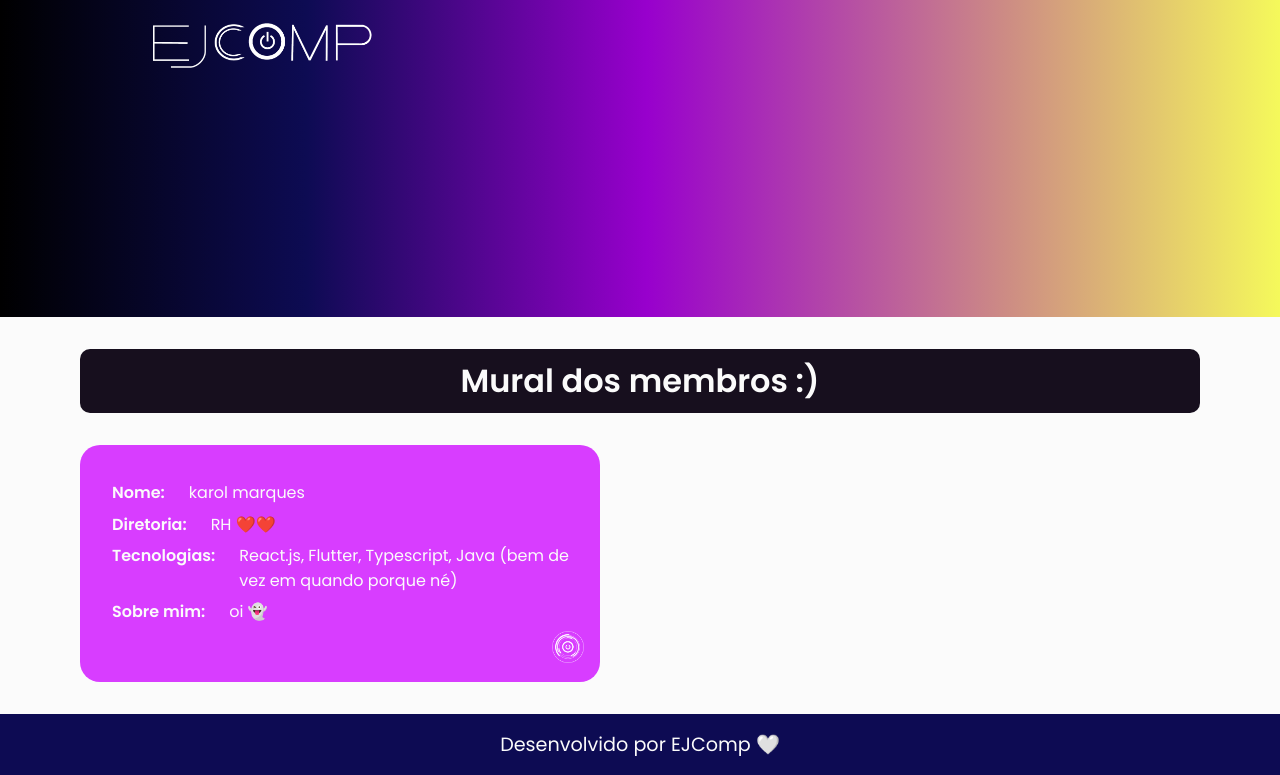
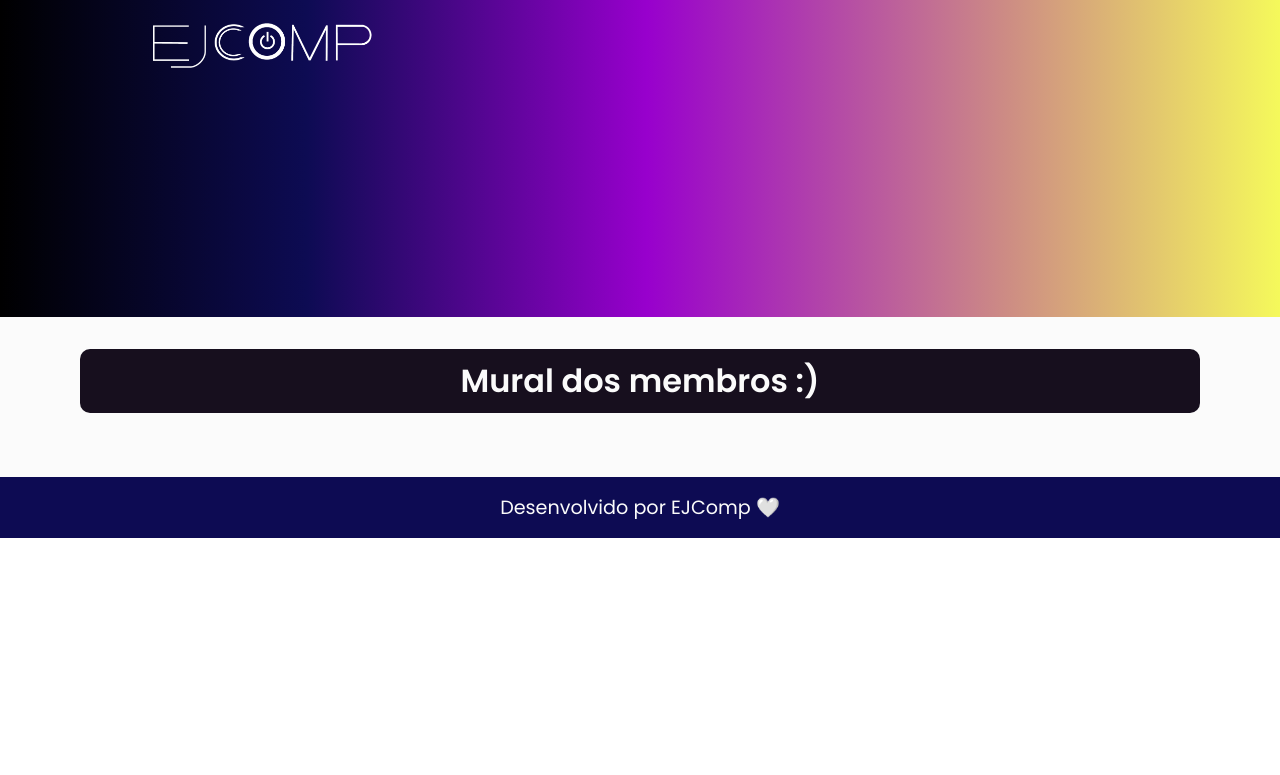
Before and after one commit to ejcompunesp/hacktoberfest2022, a React (Create React App) app: page / in a window 1280 px wide. Shown: the part 483-1258 px from the top of the page. After the commit the page ends 1021 px from the top, so only its background shows below. Built offline with nearby package versions, Linux system fonts and the light colour scheme.

Commit message:
fix images dont load on github pages

```diff
--- a/src/App.tsx
+++ b/src/App.tsx
@@ -20,10 +20,10 @@ function App() {
     <div className='container'>
       <div className='cover'>
         <div className='logo-ej'>
-          <img id='logo-ejcomp' src="/images/EJBRANCO.png" alt="Logo EJComp" />
-          <img id='ejcomp' src="/images/ejcomp.png" alt="Logo EJComp" />
+          <img id='logo-ejcomp' src="/images/EJBRANCO.PNG" alt="Logo EJComp" />
+          <img id='ejcomp' src="/images/ejcomp.PNG" alt="Logo EJComp" />
         </div>
-        <img id='hacktober' src="/images/hacktober.png" alt="Logo Hacktoberfest" />
+        <img id='hacktober' src="/images/hacktober.PNG" alt="Logo Hacktoberfest" />
       </div>
       <div className='mural'>
         <div className='title-container'><h1>Mural dos membros :)</h1></div>
--- a/src/components/card/Card.tsx
+++ b/src/components/card/Card.tsx
@@ -53,7 +53,7 @@ export const Card: React.FC<memberType> = ({ nome, diretoria, tecnologias, sobre
         {sobreMim}
       </div>
       <div id='image-container'>
-        <img src="/images/EJBRANCO.png" alt="Logo EJComp" />
+        <img src="/images/EJBRANCO.PNG" alt="Logo EJComp" />
       </div>
     </div>
   )
--- a/src/mural.ts
+++ b/src/mural.ts
@@ -9,10 +9,10 @@ type arrayMemberType = memberType[];
 
 
 export const members: arrayMemberType = [
-  {
-    nome: "karol marques",
-    diretoria: "RH ❤️️❤️️",
-    tecnologias: "React.js, Flutter, Typescript, Java (bem de vez em quando porque né)",
-    sobreMim: "oi 👻"
-  },
+  // {
+  //   nome: "karol marques",
+  //   diretoria: "RH ❤️️❤️️",
+  //   tecnologias: "React.js, Flutter, Typescript, Java (bem de vez em quando porque né)",
+  //   sobreMim: "oi 👻"
+  // },
 ];
```
